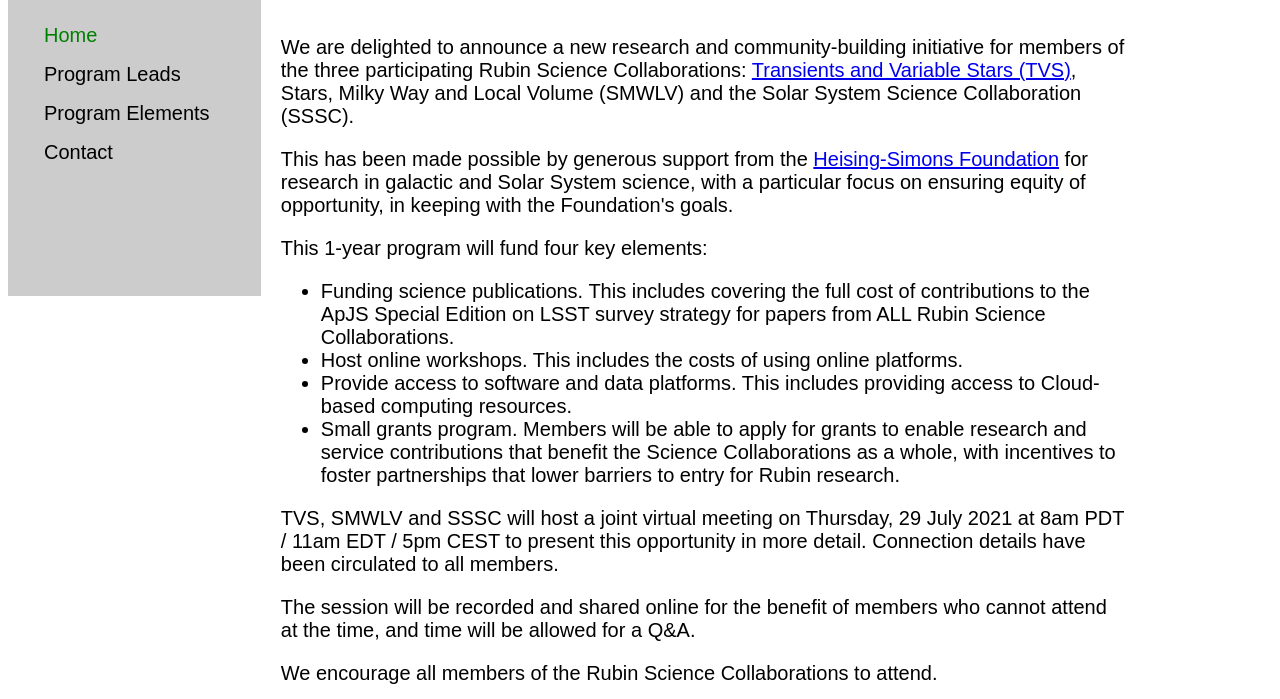
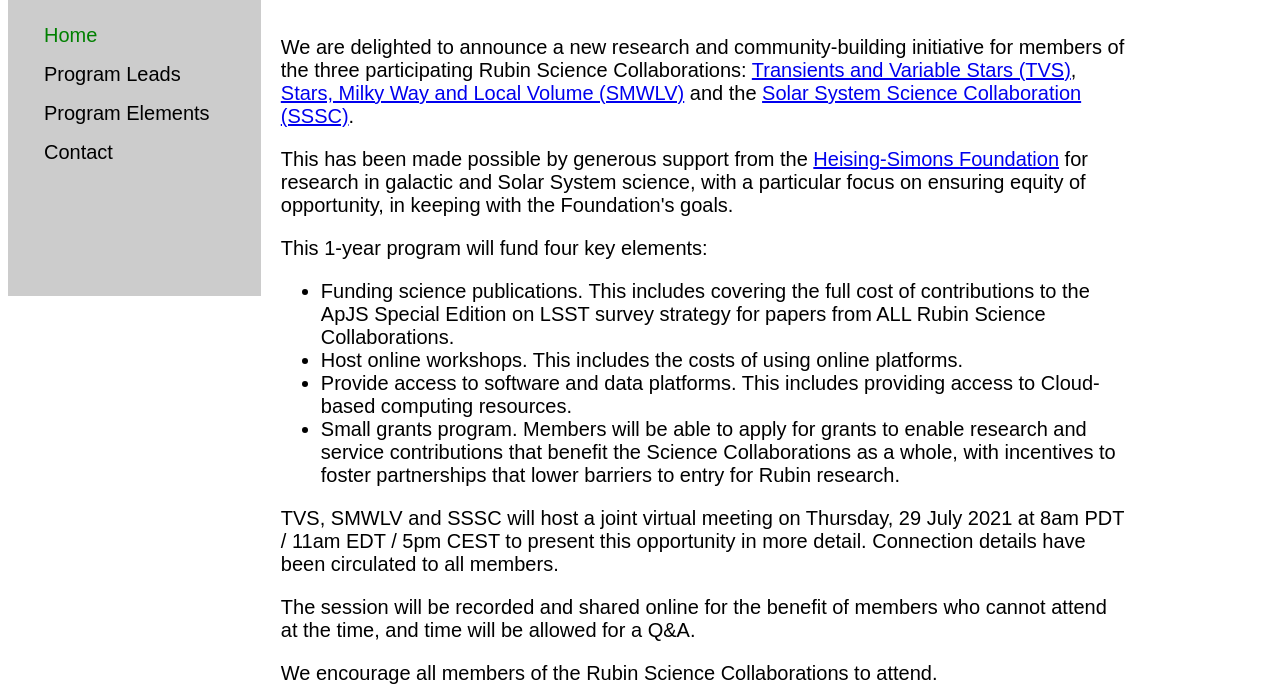
Before and after one commit to lsst-sci-prep/lsst-sci-prep.github.io, a Jekyll site: the page built from index.html, in a window 1280 px wide and 900 px high, scrolled down 796 px, cut to the strip 201-900 px from the top of the window. Built offline with Jekyll 4.4.1, drawn with Linux system fonts in a browser that asks for light colours; part of the change alters nothing that is shown.

```diff
--- a/index.html
+++ b/index.html
@@ -5,7 +5,8 @@ title: Home
 
 <p>We are delighted to announce a new research and community-building initiative for
 members of the three participating Rubin Science Collaborations: <a href="https://lsst-tvssc.github.io/">Transients and
-Variable Stars (TVS)</a>, Stars, Milky Way and Local Volume (SMWLV) and the Solar System Science Collaboration (SSSC). </p>
+Variable Stars (TVS)</a>, <a href="https://rubin-smwlv.github.io/">Stars, Milky Way and Local Volume (SMWLV)</a> and
+the <a href="http://lsst-sssc.github.io/">Solar System Science Collaboration (SSSC)</a>. </p>
 
 <p>This has been made possible by generous support from the <a href="https://www.hsfoundation.org/">Heising-Simons Foundation</a>
   for research in galactic and Solar System science, with a particular focus on ensuring
```
